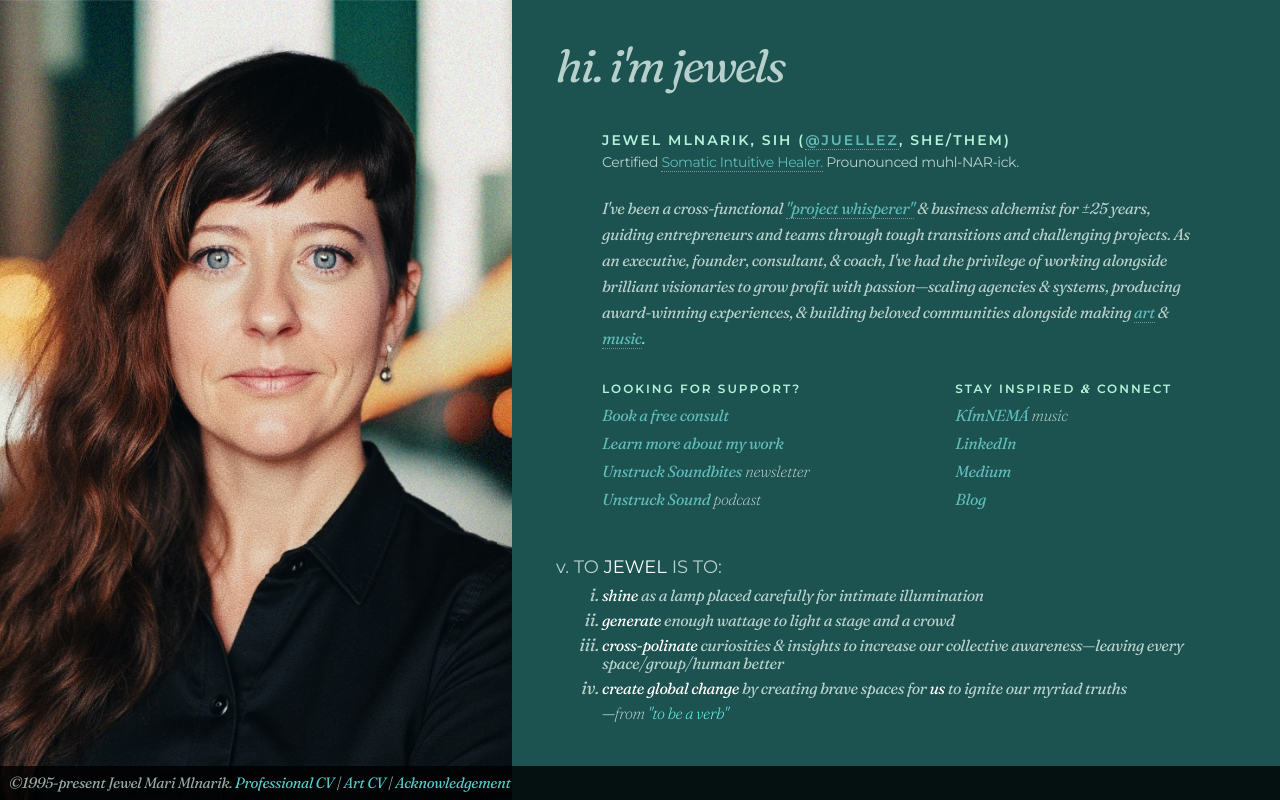
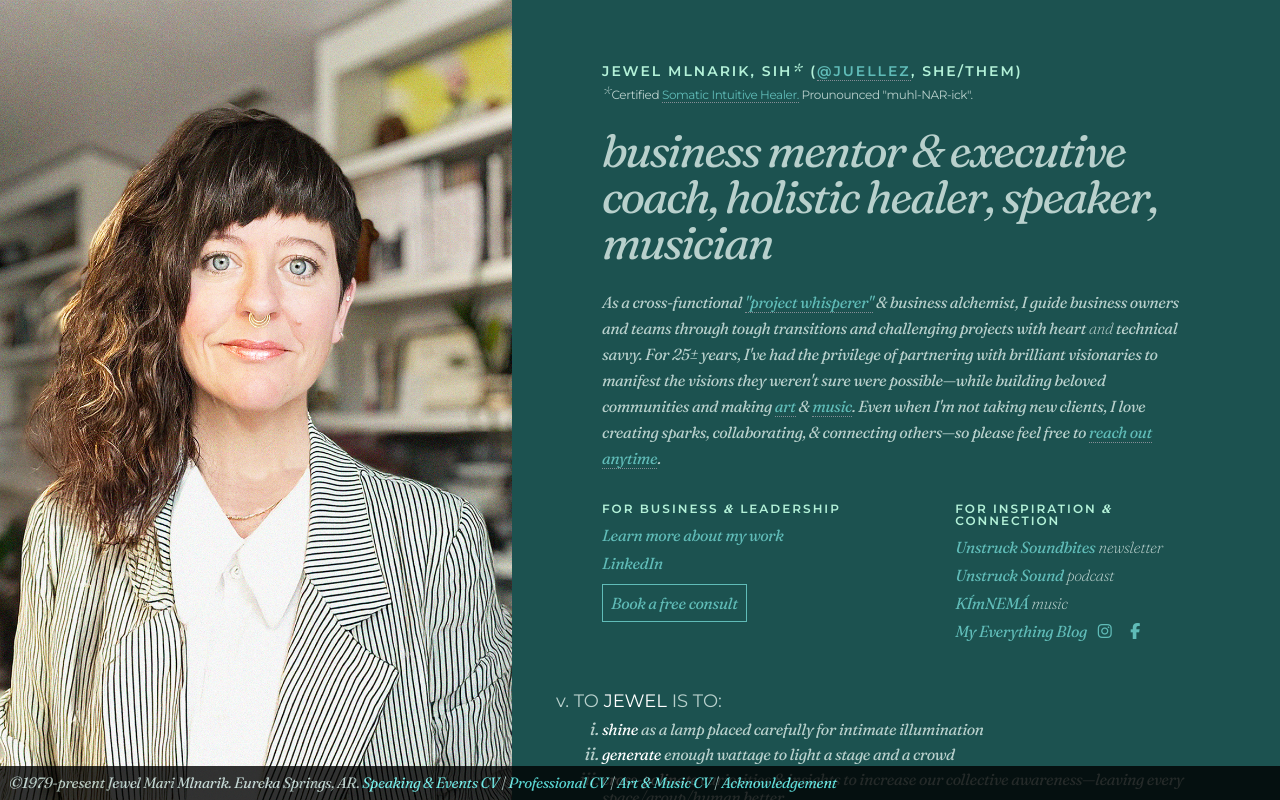
Before and after one commit to juellez/personal, a plain HTML site: page index.html in a window 1280 px wide. Drawn offline with Linux system fonts and the light colour scheme; a web font is replaced by a local one.

Commit message:
2025 homepage launched
new photo, tidied text, updated CVs and footer

```diff
--- a/assets/css/split.css
+++ b/assets/css/split.css
@@ -40,7 +40,8 @@ time, mark, audio, video {
 .cite { font-size: 90%; text-align: left; }
 sup { vertical-align: super; line-height: 80%; font-size: 100%; text-transform: uppercase; font-style: normal; font-family: Alice, Fraunces, serif; font-weight: lighter; }
 sup.footnote { vertical-align: baseline; line-height: 100%; font-size: 100%; }
-p.footnote { font-size: 14px !important; font-family: 'Montserrat'; }
+p.footnote { font-size: 12px !important; font-family: 'Montserrat'; }
+p.footnote .amp, h1 .amp { font-size:16px; font-weight: lighter; }
 
 article, aside, details, figcaption, figure,
 footer, header, hgroup, menu, nav, section {
@@ -151,7 +152,7 @@ body.page-template-page-fullsingle-split em {
     position: relative;
     width: 40%;
     height: 100vh;
-    background-image: url("../../images/retouched_IMG_4692.jpg");
+    background-image: url("../../images/jm_IMG_5976_office.JPG"); /*retouched_IMG_4692.jpg"); */
 
     /* jewels-2024-vert.jpg | IMG_4703.jpg */
     /* jewel-headshot-bw */
@@ -208,13 +209,29 @@ body.page-template-page-fullsingle-split em {
         .fs-split .split-content .split-content-vertically-center {
           padding: 0 40px 6em 60px; } }
 
+.split-lists .split-list ul li.button {
+  margin-top: 1.5em;
+  margin-bottom: 1.5em;
+}
+.split-lists li.button a {
+  border: solid 1px #60bcb8;
+  padding: .5em;
+}
+.split-lists li.button a:hover {
+  background-color: #b3f1d8;
+  color: #1c5250!important;
+}
+.split-lists li a .fa {
+  padding: 0 8px 2px 8px;
+}
+
 .split-bio .tagline,
 .split-intro .tagline {
   font-size: 46px;
   line-height: 24px;
   letter-spacing: -2px; }
 .split-bio h2.tagline {
-  margin-bottom: 2em;
+  margin-bottom: .5em;
   line-height: 100%;
 }
 .split-intro h2.tagline {
--- a/index.html
+++ b/index.html
@@ -62,7 +62,7 @@ o  | |                     /                               |  o
 	<meta name="twitter:creator" content="@juellez" />
 
 	<!-- Styles -->
-	<link rel='stylesheet' href='assets/css/split.css?v=13' type='text/css' media='screen' />
+	<link rel='stylesheet' href='assets/css/split.min.css?v=12' type='text/css' media='screen' />
 	<meta name="viewport" content="width=device-width,initial-scale=1" />
 
 </head>
@@ -82,57 +82,58 @@ o  | |                     /                               |  o
 
 
 			<div class="split-bio">
-				<p><span class="tagline dropcap">Hi. I'm jewels</span></p>
+				<!-- <p><span class="tagline dropcap">Hi. I'm jewels</span></p> -->
 
 
-<!-- 				<div class="intro">
-	 				<h2 class="tagline">catalyst, alchemist, musician,
-					<span class="amp">&</span> executive coach</h2>
-				</div>
- -->
+				<h1>jewel mlnarik, SIH<span class="amp">*</span> (<a href="http://instagram.com/juellez">@juellez</a>, she/them) </h1>
 
-				<h1>jewel mlnarik, SIH (<a href="http://instagram.com/juellez">@juellez</a>, she/them) </h1>
+				<p class="footnote"><span class="amp">*</span>Certified <a href="https://www.unstrucksanctuary.com/healing/">Somatic Intuitive Healer.</a>
+				Prounounced "muhl-NAR-ick".</p>
 
-				<p class="footnote">Certified <a href="https://www.unstrucksanctuary.com/healing/">Somatic Intuitive Healer.</a>
-				Prounounced muhl-NAR-ick.</p>
+ 				<h2 class="tagline">business mentor & executive coach, holistic healer, speaker, musician</h2>
 
+				<p>As a cross-functional <a class="scroll" href="#skills">"project whisperer"</a> <span class="amp">&</span> business alchemist, I guide business owners and teams through tough transitions and challenging projects with heart <em>and</em> technical savvy. For 25± years, I've had the privilege of partnering with brilliant visionaries to manifest the visions they weren't sure were possible&mdash;while building beloved communities and making  <a href="http://wanderlovephoto.com">art</a> & <a href="http://kimnema.com/">music</a>.
 
-				<p>I've been a cross-functional <a class="scroll" href="#skills">"project whisperer"</a> <span class="amp">&</span> business alchemist for ±25 years, guiding entrepreneurs and teams through tough transitions and challenging projects. As an executive, founder, consultant, <span class="amp">&</span> coach, I've had the privilege of working alongside brilliant visionaries to grow profit with passion&mdash;scaling agencies <span class="amp">&</span> systems, producing award-winning experiences, <span class="amp">&</span> building beloved communities alongside making <a href="http://wanderlovephoto.com">art</a> & <a href="http://kimnema.com/">music</a>.</p>
-			</div>
+					Even when I'm not taking new clients, I love creating sparks, collaborating, <span class="amp">&</span> connecting others&mdash;so please feel free to <a href="https://unstrucksanctuary.com/contact">reach out anytime</a>.</p>
 
+ 			</div>
 
 			<div class="split-lists">
 
-
-				<div class="split-list double">
+<!-- 				<div class="split-list double">
 					<h3>Looking for Support?</h3>
 					<ul>
 						<li><a href="https://calendly.com/jewel">Book a free consult</a></li>
 						<li><a href="https://unstrucksanctuary.com">Learn more about my work</a></li>
-						<li><a href="https://unstrucksoundbites.substack.com/">Unstruck Soundbites</a> <em>newsletter</em></li>
-						<li><a href="https://unstrucksound.com/">Unstruck Sound</a> <em>podcast</em></li>
+					</ul>
+				</div>
+ -->
+
+				<div class="split-list double">
+					<h3>For Business <span class="amp">&</span> Leadership</h3>
+					<ul>
+						<li><a href="https://unstrucksanctuary.com">Learn more about my work</a></li>
+						<li><a href="http://www.linkedin.com/in/jewelmlnarik">LinkedIn</a></li>
+						<!-- <li><a href="https://medium.com/@juellez">Medium</a></li> -->
+						<li class="button"><a href="https://calendly.com/jewel">Book a free consult</a></li>
 					</ul>
 				</div>
 
-
-<!-- 				<div class="split-list double">
-					<h3>For Business <span class="amp">&</span> Leadership</h3>
+				<div class="split-list double last">
+					<h3>For Inspiration <span class="amp">&</span> Connection</h3>
 					<ul>
-						<li><a href="https://calendly.com/jewel">Book a free consult</a></li>
-						<li><a href="https://unstrucksanctuary.com">Learn more</a></li>
-						<li><a href="http://www.linkedin.com/in/jewelmlnarik">LinkedIn</a></li>
-						<li><a href="https://medium.com/@juellez">Medium</a></li>
-					</ul>
-				</div>
- -->				<div class="split-list double last">
-					<h3>Stay Inspired <span class="amp">&</span> Connect</h3>
-					<ul>
+						<li><a href="https://unstrucksoundbites.substack.com/">Unstruck Soundbites</a> <em>newsletter</em></li>
+						<li><a href="https://unstrucksound.com/">Unstruck Sound</a> <em>podcast</em></li>
 						<li><a href="http://kimnema.com/">KÍmNEMÁ</a> <em>music</em></li>
 						<!-- <li><a href="http://wanderlovephoto.com">WanderLove</a> <em>photography</em></li> -->
-						<li><a href="http://www.linkedin.com/in/jewelmlnarik">LinkedIn</a></li>
-						<li><a href="https://medium.com/@juellez">Medium</a></li>
-						<li><a href="http://blog.jewelmlnarik.com">Blog</a></li>
-						<!-- | <a href="http://instagram.com/juellez">Instagram</a> | <a href="https://www.facebook.com/jewel.mlnarik">Facebook</a></li> -->
+						<!-- <li><a href="http://www.linkedin.com/in/jewelmlnarik">LinkedIn</a></li> -->
+						<!-- <li><a href="https://medium.com/@juellez">Medium</a></li> -->
+						<li><a href="http://blog.jewelmlnarik.com">My Everything Blog</a>
+							<a href="http://instagram.com/juellez"><i class="fa fa-instagram" aria-hidden="true"></i></a>
+							<a href="https://www.facebook.com/jewel.mlnarik"><i class="fa fa-facebook" aria-hidden="true"></i></a>
+						</li>
+
+						</li>
 					</ul>
 				</div>
 			</div>
@@ -192,46 +193,20 @@ o  | |                     /                               |  o
 			</div>
 
 			<div class="split-credit">
-			  <p>&copy;1995-present Jewel Mari Mlnarik. <a class="scroll" href="#skills">Professional CV</a> | <a class="scroll" href="#art">Art CV</a>
+			  <p>&copy;1979-present Jewel Mari Mlnarik. Eureka Springs, AR. <a class="scroll" href="#speaking">Speaking & Events CV</a>
+			   | <a class="scroll" href="#skills">Professional CV</a>
+			   | <a class="scroll" href="#art">Art & Music CV</a>
 			  	| <a class="scroll" href="#acknowledgement">Acknowledgement</a></p>
 			</div>
 
 
 
-			<div class="split-lists cv" id="skills">
+			<div class="split-lists cv" id="speaking">
 				<div class="split-list full-width">
-
-					<h3>Professional C/V</h3>
-					<p>Prior to my shift into coaching and the healing arts, I was a leadership transition consultant, fractional and interim COO, and cross-functional "project whisperer"&mdash;adept at engaging teams <span class="amp">&</span> channeling chaos into creative growth through calm confidence.</p>
-
-						<!-- Along the way, I've designed & implemented global processes, scaled companies, architected digital products to <a class="scroll" href="#footnote">last<span class="asterisk">*</span></a>, led remotely, failed fabulously, succeeded silently, helped CEOs transition into and out of companies, produced award-winning experiences, & founded a few communities of which I'm ridiculously proud. -->
-					<br />
-
-					<h3>Skills Summary</h3>
-					<p>25 years digital products <span class="amp">&</span> projects <!-- ◆ 10 years agency --> ◆
-					Designer &rarr; Developer &rarr; Architect &rarr; Director, Technology &rarr; Director, Projects &rarr; Founder &rarr; CEO/COO &rarr; Consultant &rarr; Transformational Executive & Somatic Healer</p>
-						<!-- 19 years remote <span class="amp">&</span> consulting  ◆ 15 years creative</p> -->
-					<ul>
-						<li>Global, cross-functional <span class="amp">&</span> multi-vendor coordination <span class="amp">&</span> stakeholder alignment</li>
-						<li>Forecasting, planning, PNL <span class="amp">&</span> financial management</li>
-						<li>Talent strategy, recruitment, <span class="amp">&</span> development</li>
-						<li>Hybrid-to-fully remote team coordination, engagement, management, <span class="amp">&</span> best practices</li>
-						<!-- <li>Team recruitment, retention <span class="amp">&</span> management</li> -->
-						<li>Product Ops, PMO, process strategy <span class="amp">&</span> automation</li>
-						<li>Customer lifetime value, subscription revenue, analytics, reporting</li>
-						<li>Solutions strategy, sales support, proposals <span class="amp">&</span> contracts</li>
-						<li>Product requirements, needs analysis, gap maps <span class="amp">&</span> integrations</li>
-						<li>International localization <span class="amp">&</span> content management strategy</li>
-						<li>Architecting digital products and experiences to <a class="scroll" href="#footnote">last<span class="asterisk">*</span></a> utilizing myriad methodologies, languages, frameworks <span class="amp">&</span> databases</li>
-						<li>Compliance: GDPR, HIPAA, PCI DSS, PII, SOX</li>
-						<li>Branding, identity <span class="amp">&</span> print campaign production</li>
-						<!-- <li>Sales, marketing, engineering, design <span class="amp">&</span> management software</li> -->
-						<li>Event planning, coordination, communications</li>
-					</ul>
-					<br />
 
 					<h3>Speaking Engagements <span class="amp">&</span> Interviews</h3>
 					<ul>
+						<li>Somatic Workshop for Wellness at Work @ Ledger, Bentonville AR | 2024</li>
 						<li>International user convention, session speaker, Belgium | 2019</li>
 						<li><a href="https://lifeskillsthatmatter.com/podcast/work-from-anywhere/">Lifeskills that Matter, "Work from Anywhere"</a> podcast guest | 2017</li>
 						<li><a href="https://yebw.org/speakers/">Young Entrepreneurs Business Week (YEBW)</a> guest speaker, Eugene | 2017</li>
@@ -267,6 +242,43 @@ o  | |                     /                               |  o
 						</ul>
 
 						<br />
+					<p><a href="https://unstrucksanctuary.com/contact" class="btn">Learn More & Contact</a></p>
+
+				</div>
+			</div>
+
+
+			<div class="split-lists cv" id="skills">
+				<div class="split-list full-width">
+
+					<h3>Professional C/V</h3>
+					<p>Prior to my shift into coaching and the healing arts, I was a leadership transition consultant, fractional and interim COO, and cross-functional "project whisperer"&mdash;adept at engaging teams <span class="amp">&</span> channeling chaos into creative growth through calm confidence.</p>
+
+						<!-- Along the way, I've designed & implemented global processes, scaled companies, architected digital products to <a class="scroll" href="#footnote">last<span class="asterisk">*</span></a>, led remotely, failed fabulously, succeeded silently, helped CEOs transition into and out of companies, produced award-winning experiences, & founded a few communities of which I'm ridiculously proud. -->
+					<br />
+
+					<h3>Skills Summary</h3>
+					<p>25 years digital products <span class="amp">&</span> projects <!-- ◆ 10 years agency --> ◆
+					Designer &rarr; Developer &rarr; Architect &rarr; Director, Technology &rarr; Director, Projects &rarr; Founder &rarr; CEO/COO &rarr; Consultant &rarr; Transformational Executive & Somatic Healer</p>
+						<!-- 19 years remote <span class="amp">&</span> consulting  ◆ 15 years creative</p> -->
+					<ul>
+						<li>Global, cross-functional <span class="amp">&</span> multi-vendor coordination <span class="amp">&</span> stakeholder alignment</li>
+						<li>Forecasting, planning, PNL <span class="amp">&</span> financial management</li>
+						<li>Talent strategy, recruitment, <span class="amp">&</span> development</li>
+						<li>Hybrid-to-fully remote team coordination, engagement, management, <span class="amp">&</span> best practices</li>
+						<!-- <li>Team recruitment, retention <span class="amp">&</span> management</li> -->
+						<li>Product Ops, PMO, process strategy <span class="amp">&</span> automation</li>
+						<li>Customer lifetime value, subscription revenue, analytics, reporting</li>
+						<li>Solutions strategy, sales support, proposals <span class="amp">&</span> contracts</li>
+						<li>Product requirements, needs analysis, gap maps <span class="amp">&</span> integrations</li>
+						<li>International localization <span class="amp">&</span> content management strategy</li>
+						<li>Architecting digital products and experiences to <a class="scroll" href="#footnote">last<span class="asterisk">*</span></a> utilizing myriad methodologies, languages, frameworks <span class="amp">&</span> databases</li>
+						<li>Compliance: GDPR, HIPAA, PCI DSS, PII, SOX</li>
+						<li>Branding, identity <span class="amp">&</span> print campaign production</li>
+						<!-- <li>Sales, marketing, engineering, design <span class="amp">&</span> management software</li> -->
+						<li>Event planning, coordination, communications</li>
+					</ul>
+					<br />
 					<p><a href="http://www.linkedin.com/in/jewelmlnarik" class="btn">View Resume</a></p>
 
 					<br />
@@ -291,12 +303,14 @@ o  | |                     /                               |  o
 					<h3>Art Shows <span class="amp">&</span> Publications</h3>
 						<ul class="cv">
 
-						<li><i class="fas fa-music"></i> <em>Benefit concerts</em>, Portland OR | June-July 2023</li>
+						<li><i class="fas fa-music"></i> <em>Homemade Jams with Resonate Choir</em>, group music show @ Alberta Abbey (sold out) | March 2024</li>
+						<li><i class="fas fa-music"></i> <em>Farewell Portland</em>, solo show with guests @ Barrio, Portland OR | Nov 2023</li>
+						<li><i class="fas fa-music"></i> <em>Benefit Concerts</em>, group shows @ Barrio, Portland OR | June-July 2023</li>
 						<li><i class="fas fa-images"></i> <em><a href="https://college.up.edu/pfa/performances-and-events/bc-gallery-schedule.html">The Next Step</a></em>, group show @ Buckley Center Gallery, Portland OR | Oct 2022</li>
 						<li><i class="fas fa-music"></i> <em><a href="https://www.instagram.com/p/Chm772qpqT3/">NWAA Benefit Concert</a></em>, Portland OR | Oct 2022</li>
-						<li><i class="fas fa-music"></i> <em>Live @ Barrio</em>, solo music show, Portland OR | Oct 2021</li>
+						<li><i class="fas fa-music"></i> <em>jewels live</em>, solo show @ Barrio, Portland OR | Oct 2021</li>
 						<li><i class="fas fa-images"></i> <em><a href="https://www.instagram.com/p/B9qgyf7hO5R/">Watch Your Step</a></em>, group show @ Buckley Center Gallery, Portland OR | Mar 2020</li>
-						<li><i class="fas fa-music"></i> <em>Live @ Barrio</em>, solo music show, Portland OR | 2019</li>
+						<li><i class="fas fa-music"></i> <em>jewels live</em>, solo show @ Barrio, Portland OR | 2019</li>
 						<li><i class="fas fa-images"></i> <em><a href="http://www.lightleak.org/">Lightleak 101</a></em>, group show @ Camera Works Gallery, Portland OR | 2013</li>
 						<li><i class="fas fa-images"></i> <em><a href="http://pdxphotosalon.tumblr.com/post/16236184837/strangers-in-a-strange-land-a-portland-photo">Strangers in a Strange Land</a></em>, group show @ Streff Gallery, Marylhurst University, OR | 2012</li>
 						<li><i class="fas fa-gift"></i> <em><a href="http://wanderlovephoto.com/wanderlove/">Wanderlove</a></em> greeting cards <span class="amp">&</span> jewelry</a>, sold online & in boutique stores, Portland OR | 2011-2013</li>
@@ -316,11 +330,15 @@ o  | |                     /                               |  o
 				</div>
 			</div>
 
+
 			<div class="split-lists cv" id="acknowledgement">
 				<div class="split-list full-width">
 						<h3>Land Acknowledgement</h3>
+						<p>I believe that we are of the land and intertwined with the land. I'm eternally grateful
+						to the stewards of the lands I have lived, cried, and bled on and the lands that have inspired, held, nurtured, and sustained me.</p>
+
 						<p>
-						I'm currently residing in the White River watershed, just outside of Eureka Springs, Arkansas.
+						I currently reside in the White River watershed, just outside of Eureka Springs, Arkansas.
 						I'm privileged to reside on the ancestral lands of the Osage, Quapaw, Očhéthi Šakówiŋ, and Caddo who tended this land for thousands of years before European settlers began displacing and trying to erase them.
 						I also acknowledge that a portion of the Trail of Tears runs through our town, and that the Cherokee, Choctaw, Muscogee (Creek), Chickasaw and Seminole Nations passed through what is now known as Arkansas during this forced removal.
 						</p><p>
```
Also changed, not shown: assets/css/split.min.css, images/jm_IMG_5976_office.jpg (added), 2 other files.
